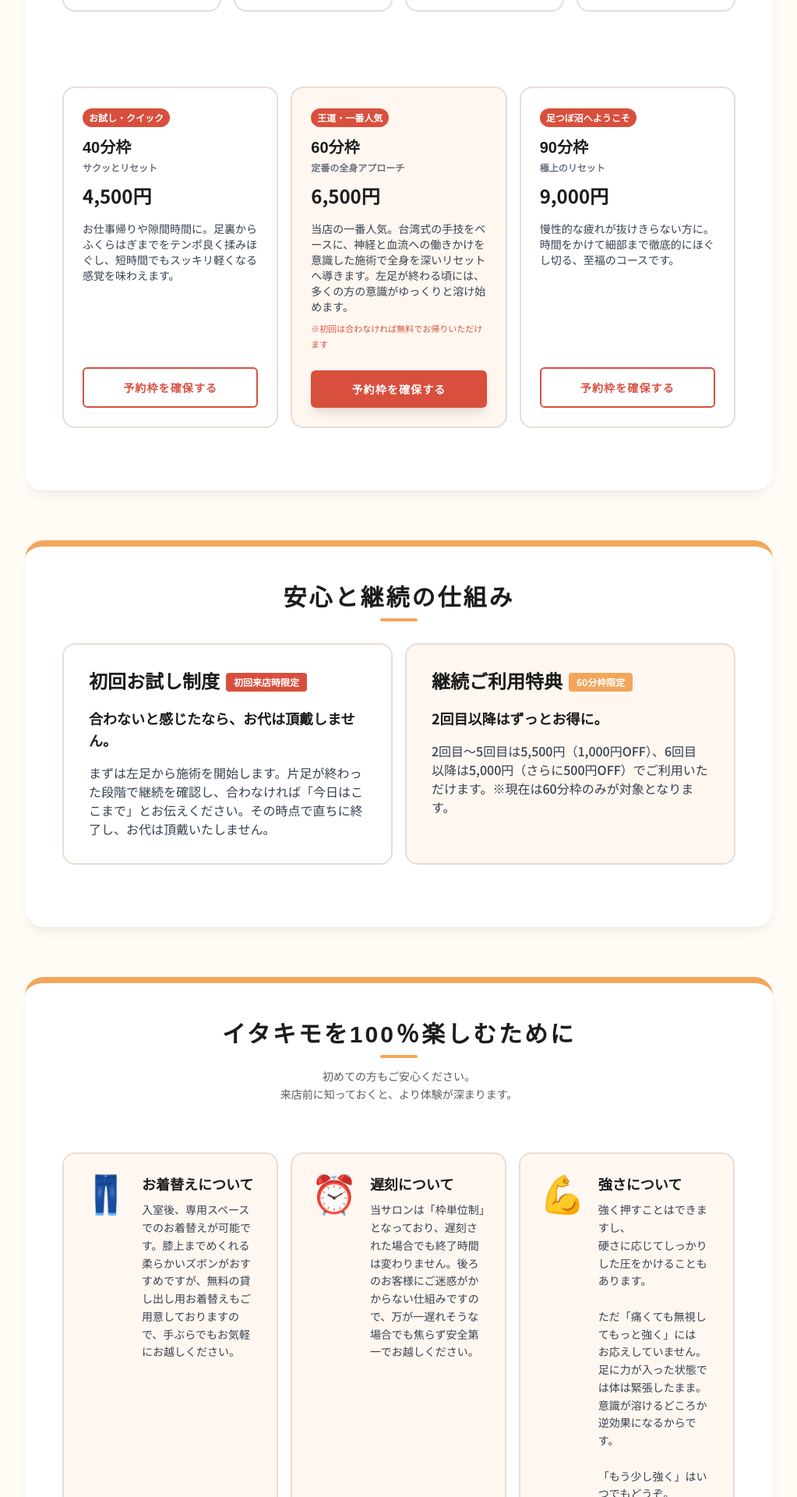
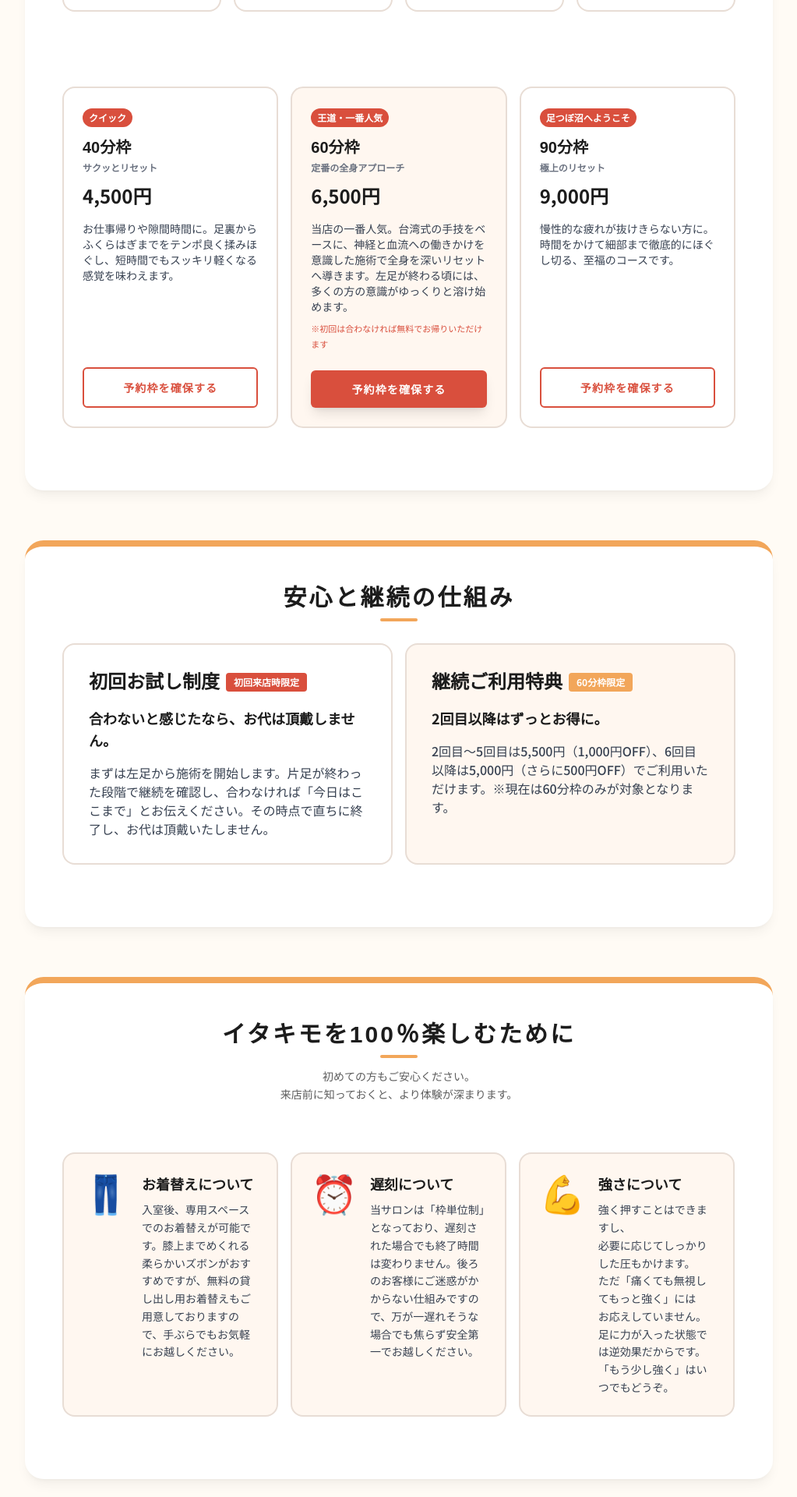
Before and after one commit to ashiyafukusuke/fukusuke2, a Next.js app: page / in a window 1280 px wide. Shown: the part 2437-4357 px from the top of the page at 78% size, without its empty margins (128-1151 px from the left). Built offline with nearby package versions, Linux system fonts and the light colour scheme.

Commit message:
Add files via upload

```diff
--- a/src/components/Enjoy100.tsx
+++ b/src/components/Enjoy100.tsx
@@ -17,13 +17,10 @@ export default function Enjoy100() {
       title: "強さについて",
       icon: "💪",
       content: `強く押すことはできますし、
-硬さに応じてしっかりした圧をかけることもあります。
-
+必要に応じてしっかりした圧もかけます。
 ただ「痛くても無視してもっと強く」には
 お応えしていません。
-足に力が入った状態では体は緊張したまま。
-意識が溶けるどころか逆効果になるからです。
-
+足に力が入った状態では逆効果だからです。
 「もう少し強く」はいつでもどうぞ。`
     },
     {
--- a/src/components/MenuCarousel.tsx
+++ b/src/components/MenuCarousel.tsx
@@ -11,7 +11,7 @@ export default function MenuCarousel() {
       content: "お仕事帰りや隙間時間に。足裏からふくらはぎまでをテンポ良く揉みほぐし、短時間でもスッキリ軽くなる感覚を味わえます。",
       color: "border-divider",
       bg: "bg-card",
-      badge: "お試し・クイック",
+      badge: "クイック",
       badgeColor: "bg-main text-white font-bold rounded-[4px]"
     },
     {
```
